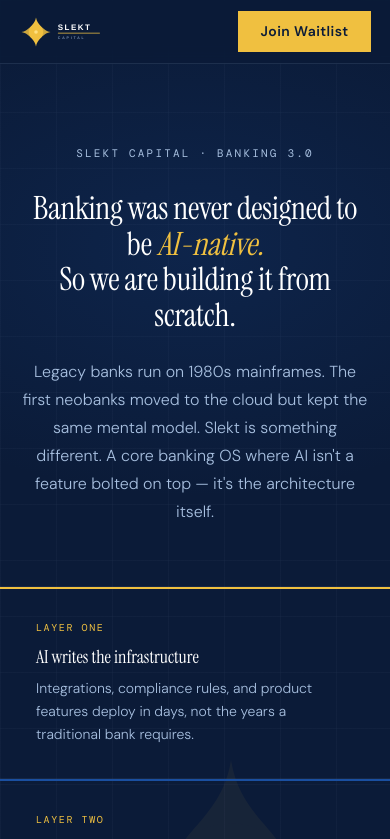
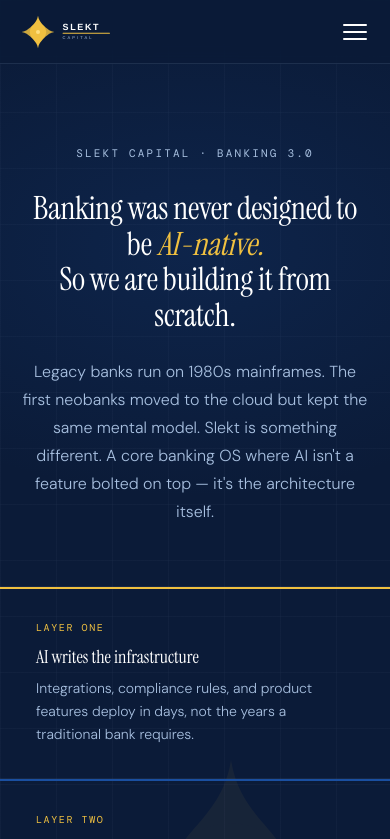
Before and after one commit to neil929/slektlandingbeta, a Next.js app: page / in a window 390 px wide. Shown: the top 839 px of the page. Built offline with nearby package versions, Linux system fonts and the light colour scheme.

Commit message:
Add hamburger menu for mobile, increase desktop logo size
- Mobile: hide nav links and CTA, show hamburger toggle with full-width
  dropdown menu including all links and Join Waitlist in gold
- Desktop: increase logo height from 40px to 52px

https://claude.ai/code/session_01MFMeAd5xVyB6Lo6DywMqLU

```diff
--- a/app/globals.css
+++ b/app/globals.css
@@ -41,15 +41,25 @@ nav {
   height: 64px;
 }
 .nav-logo { display: flex; align-items: center; text-decoration: none; line-height: 0; }
-.nav-logo svg { height: 40px; width: auto; }
+.nav-logo svg { height: 52px; width: auto; }
 .nav-links { display: flex; gap: 32px; list-style: none; }
 .nav-links a { color: var(--mist); text-decoration: none; font-size: 14px; font-weight: 400; letter-spacing: 0.03em; transition: color 0.2s; }
 .nav-links a:hover { color: var(--white); }
 .nav-cta { background: var(--gold); color: var(--midnight); padding: 9px 22px; font-size: 14px; font-weight: 600; font-family: var(--font-body); letter-spacing: 0.03em; border: none; cursor: pointer; text-decoration: none; transition: opacity 0.2s; }
 .nav-cta:hover { opacity: 0.88; }
+.nav-hamburger { display: none; flex-direction: column; justify-content: center; gap: 5px; background: none; border: none; cursor: pointer; padding: 4px; }
+.ham-line { display: block; width: 24px; height: 2px; background: var(--white); border-radius: 2px; transition: all 0.25s; }
+.nav-mobile-menu { display: none; }
 @media (max-width: 768px) {
   .nav-links { display: none; }
-  .nav-logo svg { height: 32px; }
+  .nav-cta { display: none; }
+  .nav-hamburger { display: flex; }
+  .nav-logo svg { height: 36px; }
+  .nav-mobile-menu { display: flex; flex-direction: column; position: fixed; top: 64px; left: 0; right: 0; background: rgba(11,27,56,0.98); backdrop-filter: blur(12px); border-bottom: 1px solid rgba(168,192,224,0.12); padding: 24px 5%; gap: 4px; z-index: 99; }
+  .nav-mobile-menu a { color: var(--mist); text-decoration: none; font-size: 16px; font-weight: 400; padding: 14px 0; border-bottom: 1px solid rgba(168,192,224,0.08); transition: color 0.2s; }
+  .nav-mobile-menu a:last-child { border-bottom: none; }
+  .nav-mobile-menu a:hover { color: var(--white); }
+  .nav-mobile-cta { color: var(--gold) !important; font-weight: 600 !important; }
 }
 
 /* SECTION LABEL */
--- a/components/slekt/navigation.tsx
+++ b/components/slekt/navigation.tsx
@@ -1,6 +1,11 @@
+"use client"
+
 import Link from "next/link"
+import { useState } from "react"
 
 export function Navigation() {
+  const [open, setOpen] = useState(false)
+
   return (
     <nav>
       <Link href="#" className="nav-logo">
@@ -19,6 +24,19 @@ export function Navigation() {
         <li><Link href="#familyoffice">Family Office</Link></li>
       </ul>
       <Link href="#cta" className="nav-cta">Join Waitlist</Link>
+      <button className="nav-hamburger" onClick={() => setOpen(!open)} aria-label="Toggle menu">
+        <span className={open ? "ham-line open" : "ham-line"}></span>
+        <span className={open ? "ham-line open" : "ham-line"}></span>
+        <span className={open ? "ham-line open" : "ham-line"}></span>
+      </button>
+      {open && (
+        <div className="nav-mobile-menu">
+          <Link href="#products" onClick={() => setOpen(false)}>Products</Link>
+          <Link href="#technology" onClick={() => setOpen(false)}>Technology</Link>
+          <Link href="#familyoffice" onClick={() => setOpen(false)}>Family Office</Link>
+          <Link href="#cta" className="nav-mobile-cta" onClick={() => setOpen(false)}>Join Waitlist</Link>
+        </div>
+      )}
     </nav>
   )
 }
```
